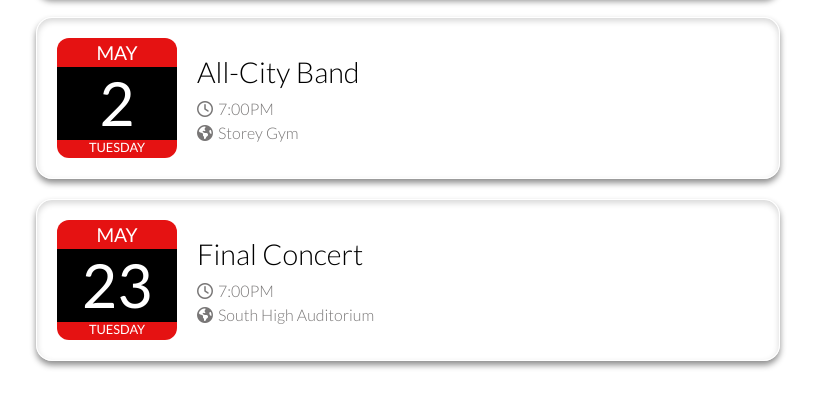
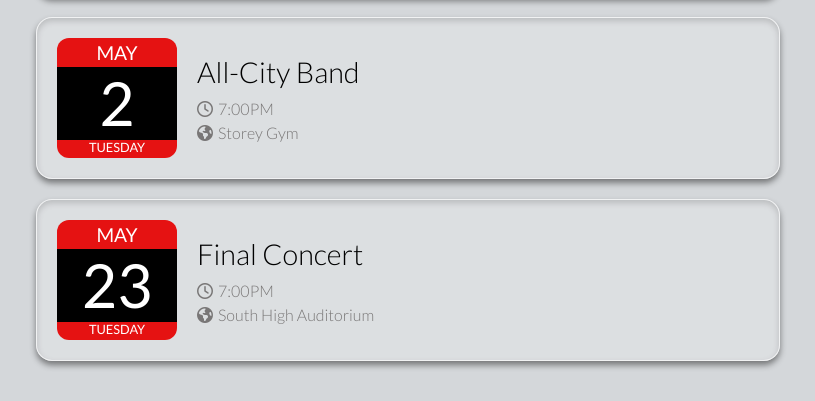
Before and after one commit to btschu/22-23_johnson_concert_schedule, a plain HTML site: page index.html in a window 1280 px wide. Shown: the part 748-1149 px from the top of the page, without its empty margins (232-1047 px from the left). Drawn offline with nearby package versions, Linux system fonts and the light colour scheme.

Commit message:
style changes

```diff
--- a/style.css
+++ b/style.css
@@ -4,7 +4,7 @@ body {
   /* color: #3c3b3b; */
   /* background-color: whitesmoke; */
   /* color: #fff; */
-  background-color: 343a40;
+  background-color: #d4d7da;
   margin: 0;
   min-height: 100vh;
 }
```
